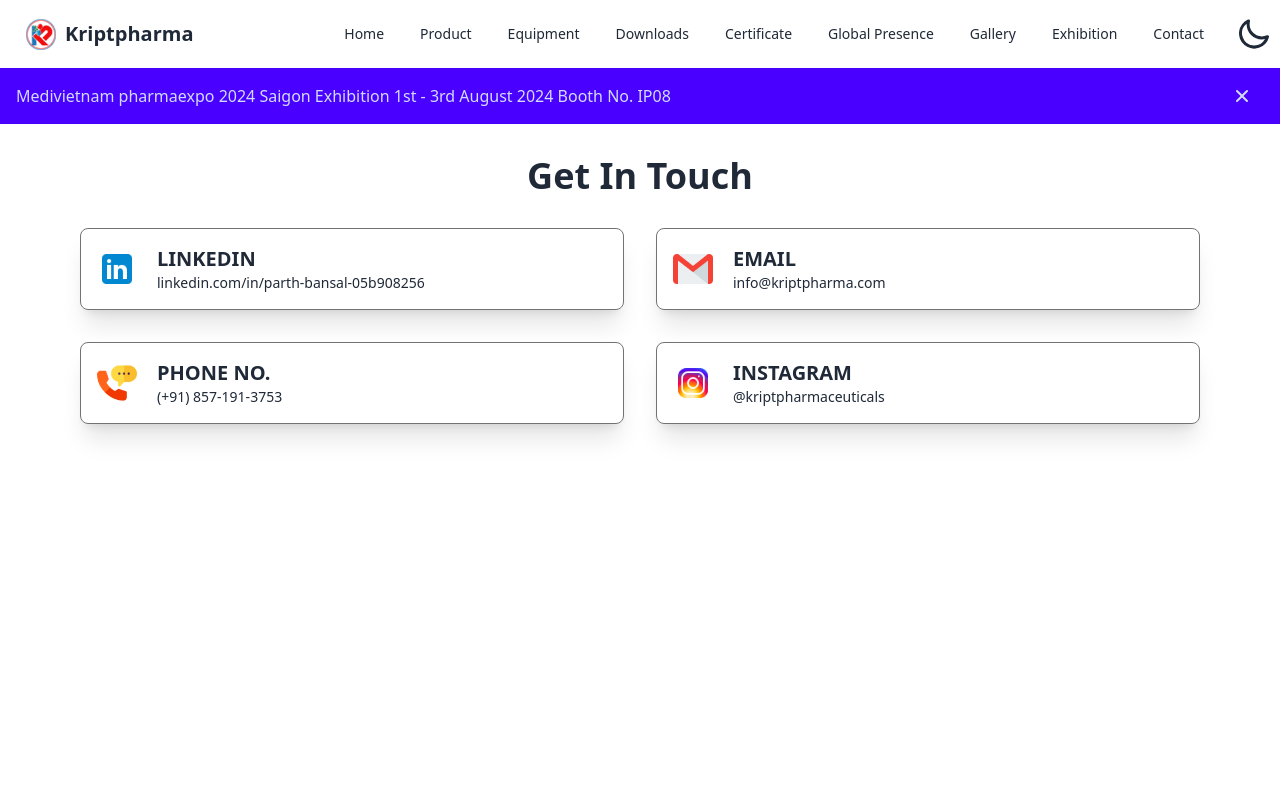
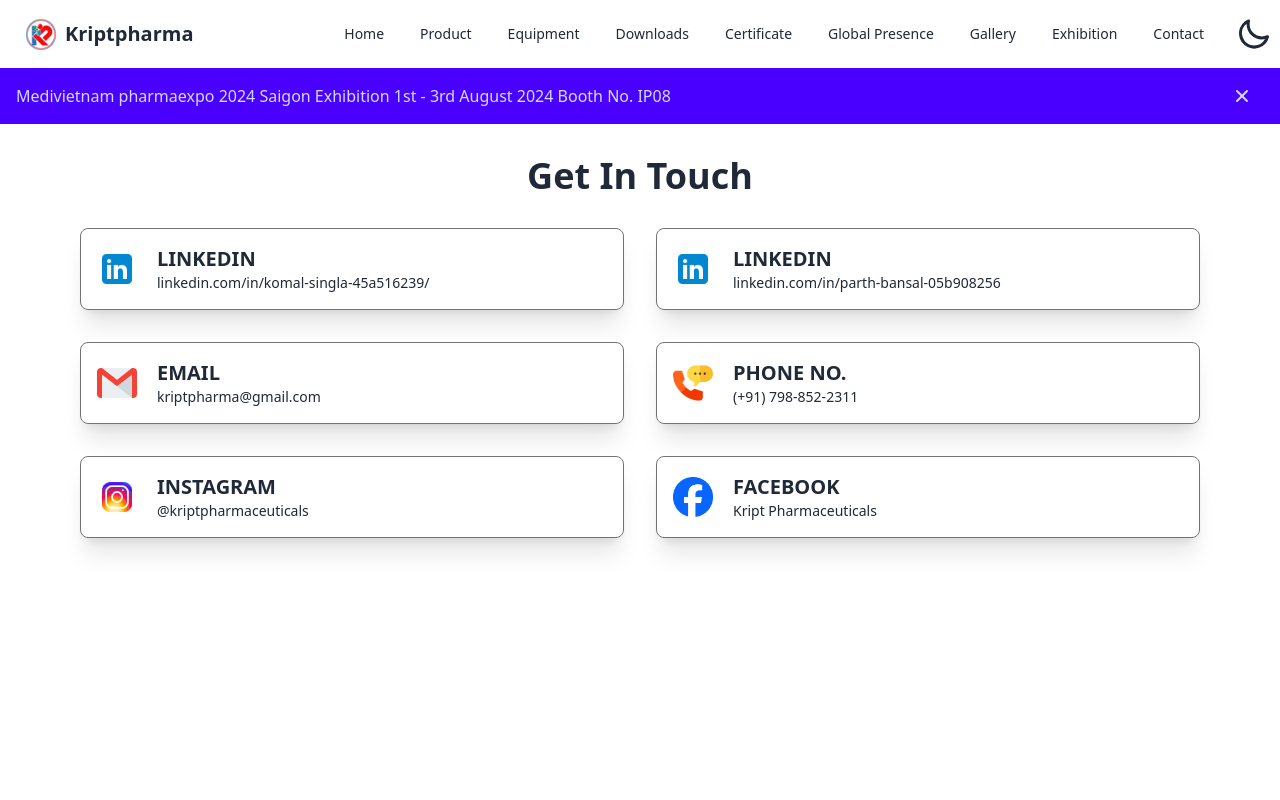
Before and after one commit to decipher-cs/kriptpharma, a React (Vite) app: page /contact in a window 1280 px wide. Shown: the top 800 px of the page. Built offline with nearby package versions, Linux system fonts and the light colour scheme.

Commit message:
Fixed incorrect contact details in contact us page

```diff
--- a/src/routes/contact.lazy.tsx
+++ b/src/routes/contact.lazy.tsx
@@ -3,6 +3,7 @@ import mailLogo from '../assets/glyphs/email.png'
 import dialerLogo from '../assets/glyphs/dialer.png'
 import instaLogo from '../assets/glyphs/insta.png'
 import linkedinLogo from '../assets/glyphs/linkedin.png'
+import facebookLogo from '../assets/glyphs/facebook.png'
 
 export const Route = createLazyFileRoute('/contact')({
     component: () => <Contact />,
@@ -12,26 +13,38 @@ const contact = [
     {
         logoUrl: linkedinLogo,
         title: 'linkedin',
+        href: 'https://www.linkedin.com/in/komal-singla-45a516239/',
+        value: 'linkedin.com/in/komal-singla-45a516239/',
+    },
+    {
+        logoUrl: linkedinLogo,
+        title: 'linkedin',
         href: 'https://in.linkedin.com/in/parth-bansal-05b908256',
         value: 'linkedin.com/in/parth-bansal-05b908256',
     },
     {
         logoUrl: mailLogo,
         title: 'email',
-        href: 'mailto:info@kriptpharma.com',
-        value: 'info@kriptpharma.com',
+        href: 'mailto:kriptpharma@gmail.com',
+        value: 'kriptpharma@gmail.com',
     },
     {
         logoUrl: dialerLogo,
         title: 'phone no.',
-        href: 'tel:+91857-191-3753',
-        value: '(+91) 857-191-3753',
+        href: 'tel:+917988522311',
+        value: '(+91) 798-852-2311',
     },
     {
         logoUrl: instaLogo,
         title: 'Instagram',
         href: 'https://www.instagram.com/kriptpharmaceuticals/',
         value: '@kriptpharmaceuticals',
+    },
+    {
+        logoUrl: facebookLogo,
+        title: 'Facebook',
+        href: 'https://www.facebook.com/share/vLSvjtQ5igwYRuP1/?mibextid=LQQJ4d',
+        value: 'Kript Pharmaceuticals ',
     },
 ] satisfies {
     logoUrl: string
```
